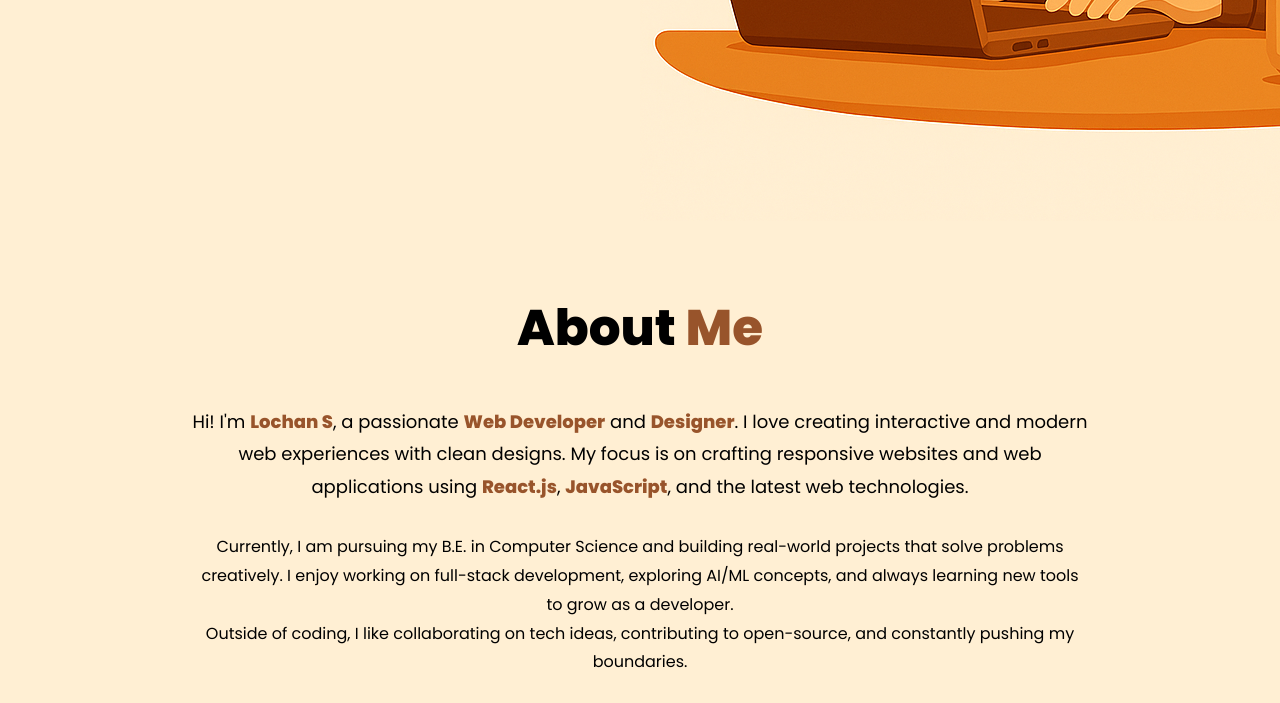
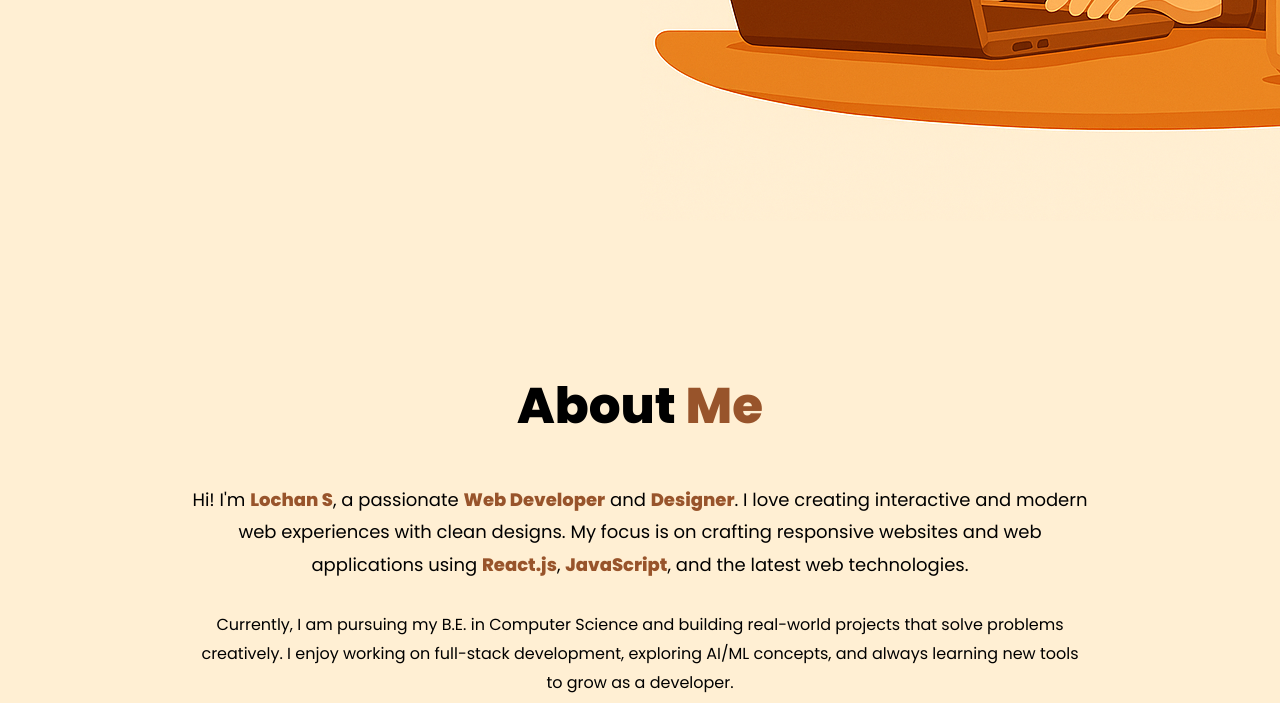
Before and after one commit to Lochan-01/lochan-portfolio, a website: page public/index.html in a window 1280 px wide. Shown: the part 763-1466 px from the top of the page. Drawn offline with nearby package versions, Linux system fonts and the light colour scheme.

Commit message:
Update style.css

```diff
--- a/public/style.css
+++ b/public/style.css
@@ -294,7 +294,7 @@ section {
 .about {
   top: -30px;
   background: var(--bg-color); /* fixed custom property */
-  padding: 222px 15%;
+  padding: 300px 15%;
   color: var(--text-color);
 }
 
```
